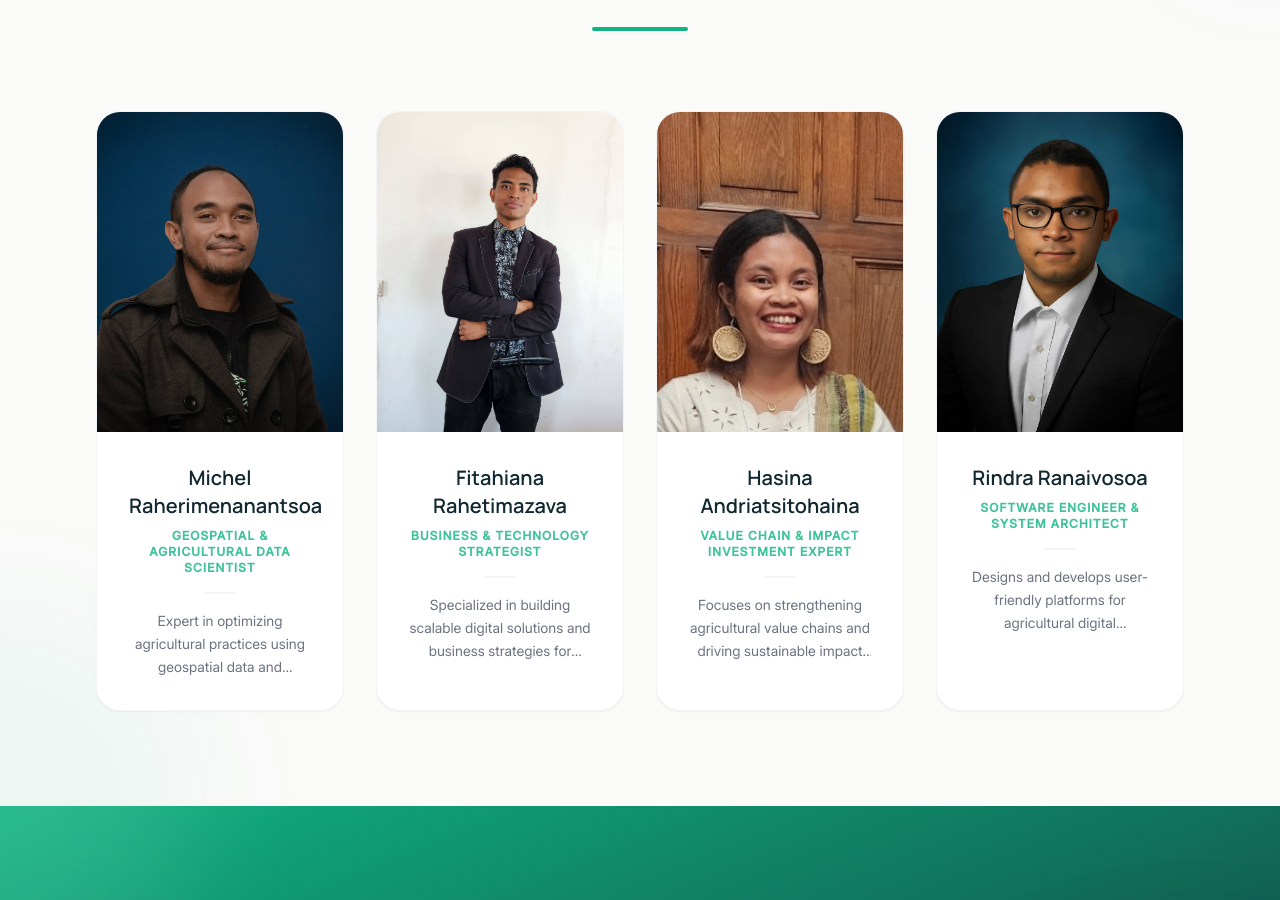
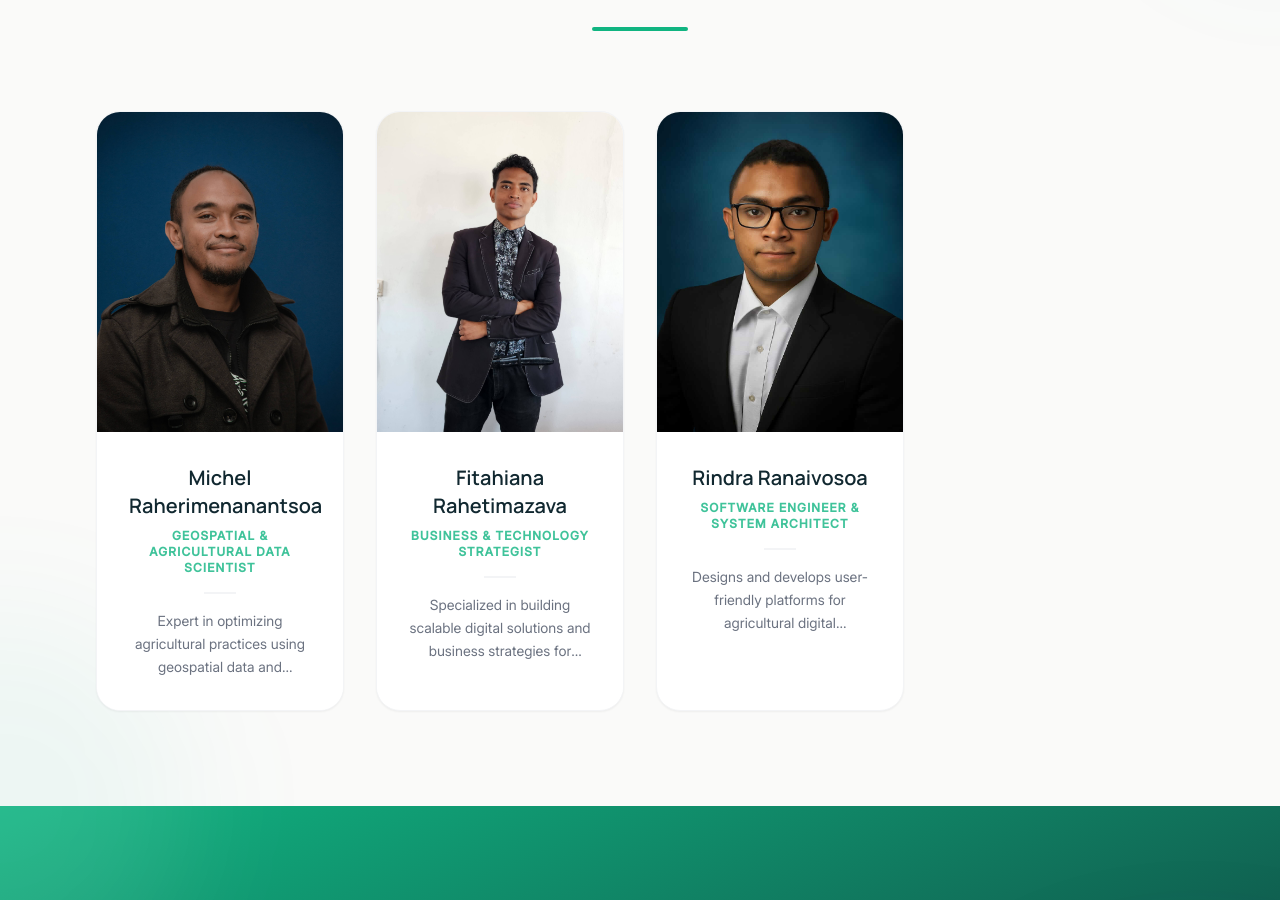
Before and after one commit to smartsaha-app/smartsaha-website, a Nuxt app: page / in a window 1280 px wide. Shown: the part 6671-7571 px from the top of the page. Built offline with nearby package versions, Linux system fonts and the light colour scheme.

Commit message:
(update):Update team section

```diff
--- a/app/components/Team.vue
+++ b/app/components/Team.vue
@@ -99,14 +99,6 @@ const teamMembers = computed(() => [
     email: "smartsaapp@gmail.com"
   },
   {
-    name: "Hasina Andriatsitohaina",
-    role: t("teamJob3"),
-    description: t("teamJobDesc3"),
-    image: "/Hasina.jpg",
-    linkedin: "https://www.linkedin.com/in/hasina-henintsoa-andriatsitohaina-2b2042a6/",
-    email: "smartsaapp@gmail.com"
-  },
-  {
     name: "Rindra Ranaivosoa",
     role: t("teamJob4"),
     description: t("teamJobDesc4"),
```
